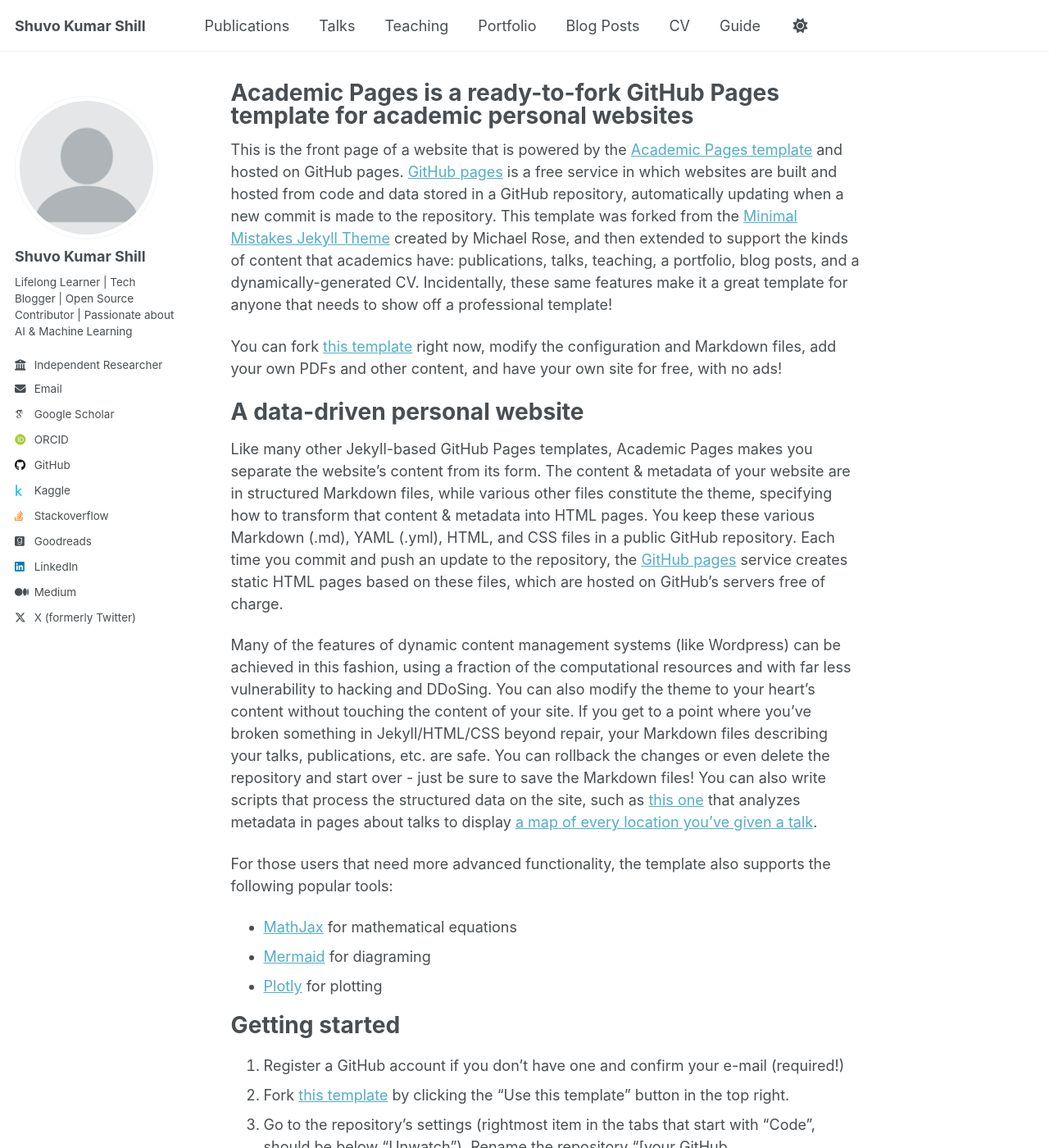
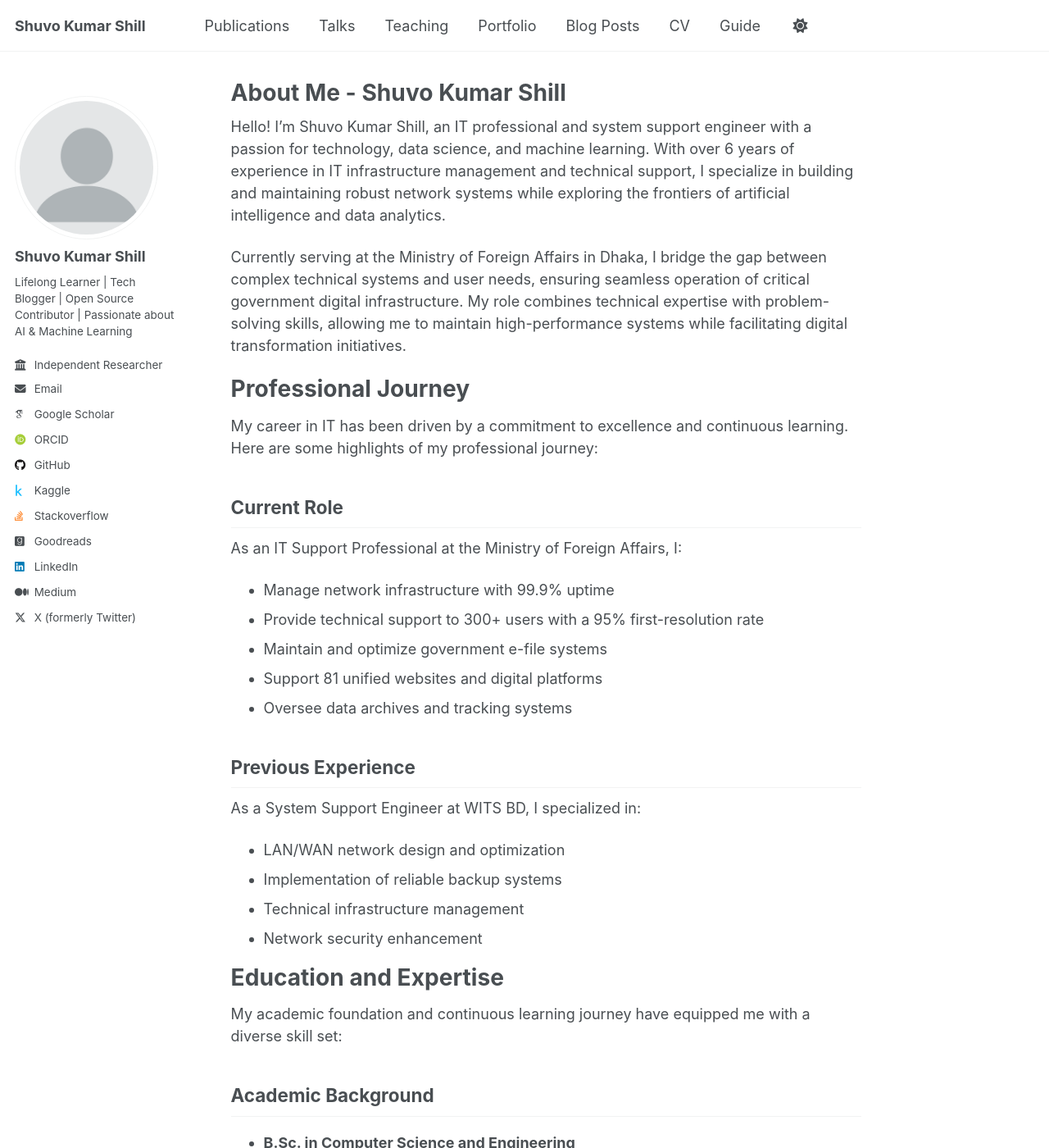
Before and after one commit to ShuvoKumarShill/ShuvoKumarShill.github.io, a Jekyll site: the page built from _pages/about.md, in a window 1280 px wide and 1400 px high. Shown: the whole window at 82% size. Built offline with Jekyll 4.4.1, drawn with Linux system fonts in a browser that asks for light colours; some web fonts are replaced; a script that is not in the unit is left out; some of the changed text lies outside the part shown.

Commit message:
Revise about.md to reflect personal background, professional journey, and contact information

```diff
--- a/_pages/about.md
+++ b/_pages/about.md
@@ -1,56 +1,105 @@
 ---
 permalink: /
-title: "Academic Pages is a ready-to-fork GitHub Pages template for academic personal websites"
+title: "About Me - Shuvo Kumar Shill"
 author_profile: true
 redirect_from:
   - /about/
   - /about.html
 ---
 
-This is the front page of a website that is powered by the [Academic Pages template](https://github.com/academicpages/academicpages.github.io) and hosted on GitHub pages. [GitHub pages](https://pages.github.com) is a free service in which websites are built and hosted from code and data stored in a GitHub repository, automatically updating when a new commit is made to the repository. This template was forked from the [Minimal Mistakes Jekyll Theme](https://mmistakes.github.io/minimal-mistakes/) created by Michael Rose, and then extended to support the kinds of content that academics have: publications, talks, teaching, a portfolio, blog posts, and a dynamically-generated CV. Incidentally, these same features make it a great template for anyone that needs to show off a professional template!
+Hello! I'm Shuvo Kumar Shill, an IT professional and system support engineer with a passion for technology, data science, and machine learning. With over 6 years of experience in IT infrastructure management and technical support, I specialize in building and maintaining robust network systems while exploring the frontiers of artificial intelligence and data analytics.
 
- You can fork [this template](https://github.com/academicpages/academicpages.github.io) right now, modify the configuration and Markdown files, add your own PDFs and other content, and have your own site for free, with no ads!
+Currently serving at the Ministry of Foreign Affairs in Dhaka, I bridge the gap between complex technical systems and user needs, ensuring seamless operation of critical government digital infrastructure. My role combines technical expertise with problem-solving skills, allowing me to maintain high-performance systems while facilitating digital transformation initiatives.
 
-A data-driven personal website
+ Professional Journey
 ======
-Like many other Jekyll-based GitHub Pages templates, Academic Pages makes you separate the website's content from its form. The content & metadata of your website are in structured Markdown files, while various other files constitute the theme, specifying how to transform that content & metadata into HTML pages. You keep these various Markdown (.md), YAML (.yml), HTML, and CSS files in a public GitHub repository. Each time you commit and push an update to the repository, the [GitHub pages](https://pages.github.com/) service creates static HTML pages based on these files, which are hosted on GitHub's servers free of charge.
+My career in IT has been driven by a commitment to excellence and continuous learning. Here are some highlights of my professional journey:
 
-Many of the features of dynamic content management systems (like Wordpress) can be achieved in this fashion, using a fraction of the computational resources and with far less vulnerability to hacking and DDoSing. You can also modify the theme to your heart's content without touching the content of your site. If you get to a point where you've broken something in Jekyll/HTML/CSS beyond repair, your Markdown files describing your talks, publications, etc. are safe. You can rollback the changes or even delete the repository and start over - just be sure to save the Markdown files! You can also write scripts that process the structured data on the site, such as [this one](https://github.com/academicpages/academicpages.github.io/blob/master/talkmap.ipynb) that analyzes metadata in pages about talks to display [a map of every location you've given a talk](https://academicpages.github.io/talkmap.html).
+Current Role
+------
+As an IT Support Professional at the Ministry of Foreign Affairs, I:
+* Manage network infrastructure with 99.9% uptime
+* Provide technical support to 300+ users with a 95% first-resolution rate
+* Maintain and optimize government e-file systems
+* Support 81 unified websites and digital platforms
+* Oversee data archives and tracking systems
 
-For those users that need more advanced functionality, the template also supports the following popular tools:
-- [MathJax](https://www.mathjax.org/) for mathematical equations
-- [Mermaid](https://mermaid.js.org/) for diagraming
-- [Plotly](https://plotly.com/javascript/) for plotting
+Previous Experience
+------
+As a System Support Engineer at WITS BD, I specialized in:
+* LAN/WAN network design and optimization
+* Implementation of reliable backup systems
+* Technical infrastructure management
+* Network security enhancement
 
-Getting started
+Education and Expertise
 ======
-1. Register a GitHub account if you don't have one and confirm your e-mail (required!)
-1. Fork [this template](https://github.com/academicpages/academicpages.github.io) by clicking the "Use this template" button in the top right.
-1. Go to the repository's settings (rightmost item in the tabs that start with "Code", should be below "Unwatch"). Rename the repository "[your GitHub username].github.io", which will also be your website's URL.
-1. Set site-wide configuration and create content & metadata (see below -- also see [this set of diffs](http://archive.is/3TPas) showing what files were changed to set up [an example site](https://getorg-testacct.github.io) for a user with the username "getorg-testacct")
-1. Upload any files (like PDFs, .zip files, etc.) to the files/ directory. They will appear at https://[your GitHub username].github.io/files/example.pdf.
-1. Check status by going to the repository settings, in the "GitHub pages" section
+My academic foundation and continuous learning journey have equipped me with a diverse skill set:
 
-Site-wide configuration
+Academic Background
 ------
-The main configuration file for the site is in the base directory in [_config.yml](https://github.com/academicpages/academicpages.github.io/blob/master/_config.yml), which defines the content in the sidebars and other site-wide features. You will need to replace the default variables with ones about yourself and your site's github repository. The configuration file for the top menu is in [_data/navigation.yml](https://github.com/academicpages/academicpages.github.io/blob/master/_data/navigation.yml). For example, if you don't have a portfolio or blog posts, you can remove those items from that navigation.yml file to remove them from the header.
+* **B.Sc. in Computer Science and Engineering**
+  * Bangladesh University, Dhaka (2021)
+* **Diploma in Computer Engineering**
+  * Faridpur Polytechnic Institute (2016)
 
-Create content & metadata
+Professional Certifications
 ------
-For site content, there is one Markdown file for each type of content, which are stored in directories like _publications, _talks, _posts, _teaching, or _pages. For example, each talk is a Markdown file in the [_talks directory](https://github.com/academicpages/academicpages.github.io/tree/master/_talks). At the top of each Markdown file is structured data in YAML about the talk, which the theme will parse to do lots of cool stuff. The same structured data about a talk is used to generate the list of talks on the [Talks page](https://academicpages.github.io/talks), each [individual page](https://academicpages.github.io/talks/2012-03-01-talk-1) for specific talks, the talks section for the [CV page](https://academicpages.github.io/cv), and the [map of places you've given a talk](https://academicpages.github.io/talkmap.html) (if you run this [python file](https://github.com/academicpages/academicpages.github.io/blob/master/talkmap.py) or [Jupyter notebook](https://github.com/academicpages/academicpages.github.io/blob/master/talkmap.ipynb), which creates the HTML for the map based on the contents of the _talks directory).
+* Data Science & Machine Learning with Python (Ostad)
+* The Bits and Bytes of Computer Networking (Google/Coursera)
+* Technical Support Fundamentals (Google/Coursera)
 
-**Markdown generator**
+Technical Skills
+======
+My expertise spans various technical domains:
 
-The repository includes [a set of Jupyter notebooks](https://github.com/academicpages/academicpages.github.io/tree/master/markdown_generator
-) that converts a CSV containing structured data about talks or presentations into individual Markdown files that will be properly formatted for the Academic Pages template. The sample CSVs in that directory are the ones I used to create my own personal website at stuartgeiger.com. My usual workflow is that I keep a spreadsheet of my publications and talks, then run the code in these notebooks to generate the Markdown files, then commit and push them to the GitHub repository.
+Core Technologies
+------
+* Network Infrastructure Management
+* System Administration
+* Cloud Computing (AWS, Google Cloud)
+* Data Analytics and Machine Learning
+* Technical Support and Problem Resolution
 
-How to edit your site's GitHub repository
+Programming & Tools
 ------
-Many people use a git client to create files on their local computer and then push them to GitHub's servers. If you are not familiar with git, you can directly edit these configuration and Markdown files directly in the github.com interface. Navigate to a file (like [this one](https://github.com/academicpages/academicpages.github.io/blob/master/_talks/2012-03-01-talk-1.md) and click the pencil icon in the top right of the content preview (to the right of the "Raw | Blame | History" buttons). You can delete a file by clicking the trashcan icon to the right of the pencil icon. You can also create new files or upload files by navigating to a directory and clicking the "Create new file" or "Upload files" buttons.
+* Python Programming
+* SQL and Database Management
+* Shell Scripting
+* Version Control (Git)
+* Network Monitoring Tools
 
-Example: editing a Markdown file for a talk
-![Editing a Markdown file for a talk](/images/editing-talk.png)
+Research Interests
+======
+I am particularly interested in:
 
-For more info
+* Advanced Data Science Applications
+* Machine Learning in IT Operations
+* Cloud Architecture and DevOps
+* Network Security and Infrastructure
+* Digital Transformation in Government Services
+
+These research interests drive my continuous learning and professional development, allowing me to stay at the forefront of technological advancement.
+
+Future Goals
 ------
-More info about configuring Academic Pages can be found in [the guide](https://academicpages.github.io/markdown/), the [growing wiki](https://github.com/academicpages/academicpages.github.io/wiki), and you can always [ask a question on GitHub](https://github.com/academicpages/academicpages.github.io/discussions). The [guides for the Minimal Mistakes theme](https://mmistakes.github.io/minimal-mistakes/docs/configuration/) (which this theme was forked from) might also be helpful.
+I am actively working towards:
+* Advancing my expertise in data science and machine learning
+* Contributing to digital transformation initiatives
+* Developing innovative solutions for IT infrastructure challenges
+* Sharing knowledge through technical writing and documentation
+* Building and maintaining secure, scalable systems
+
+Connect With Me
+======
+I'm always open to connecting with fellow professionals and researchers. You can find me on:
+
+* [LinkedIn](https://www.linkedin.com/in/shuvo-kumar-shill)
+* [GitHub](https://github.com/shuvokumarshill)
+* [Google Scholar](https://scholar.google.com/citations?user=3jOMYs4AAAAJ&hl=en)
+* [Medium](https://shuvo-kumar-shill.medium.com)
+* [Twitter](https://twitter.com/ShuvoKumarShill)
+* [Kaggle](https://www.kaggle.com/shuvokumarshill)
+* [ORCID](https://orcid.org/0009-0004-4166-891X)
+
+Feel free to reach out for collaborations, discussions, or professional networking!
```
